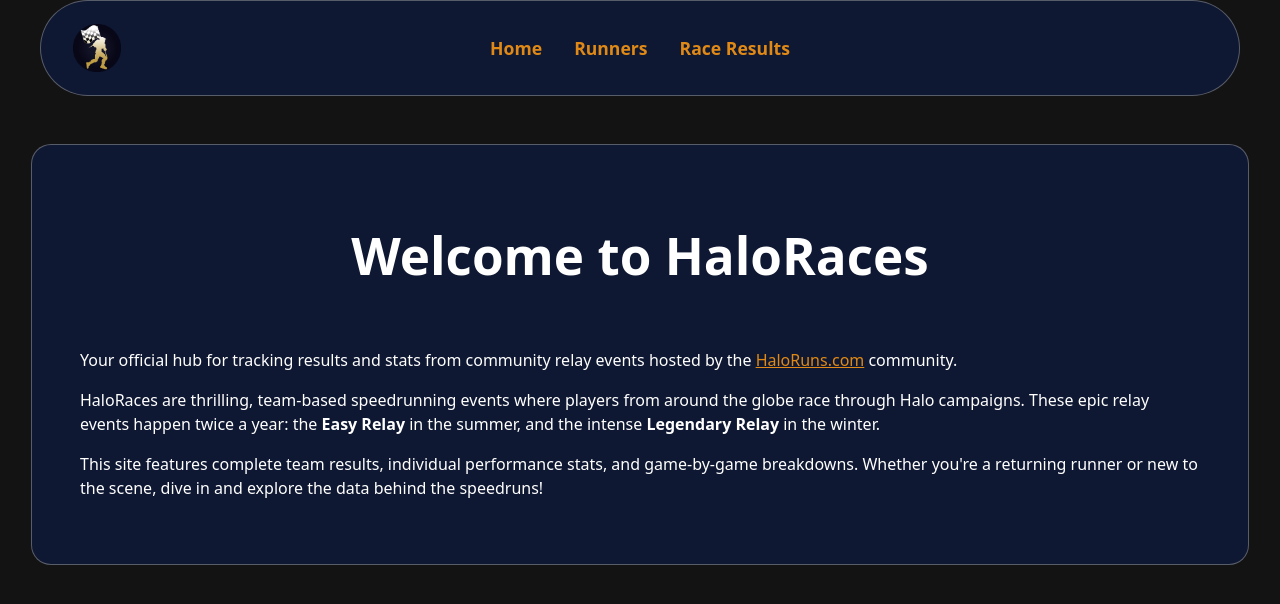
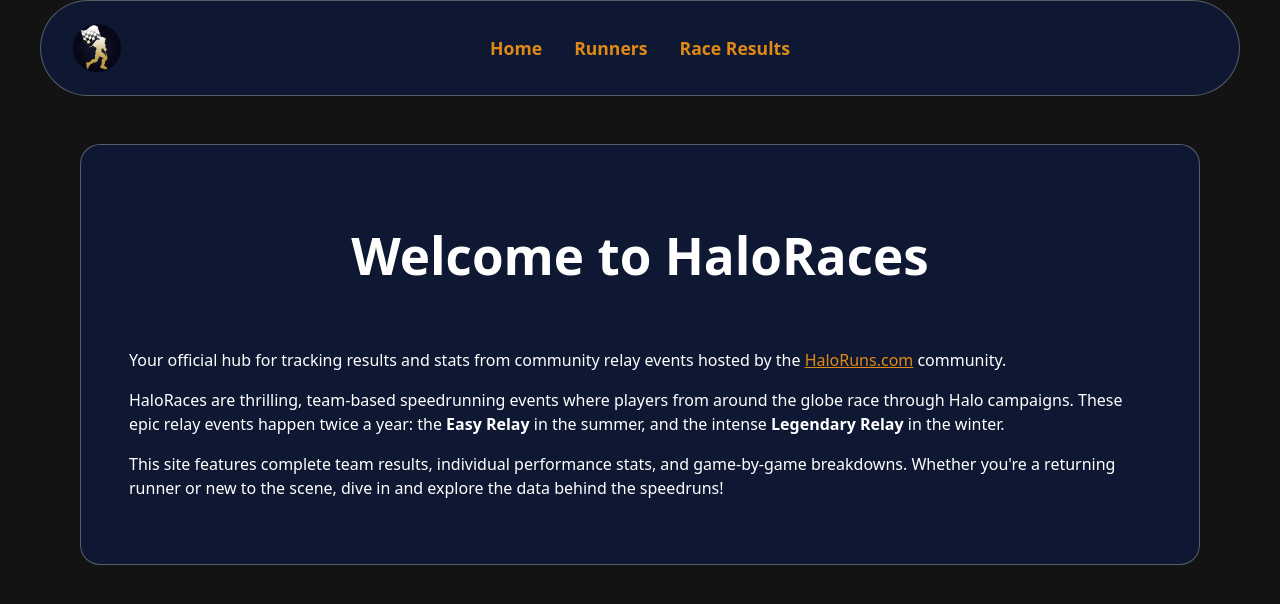
Before and after one commit to DavidSpartan95/HaloracesWeb, a Vue app in the folder haloraces-web/: page /#/home in a window 1280 px wide. Shown: the top 604 px of the page. Built offline with nearby package versions, Linux system fonts and the light colour scheme.

Commit message:
Home screen message retrains changed

```diff
--- a/haloraces-web/src/views/Home.vue
+++ b/haloraces-web/src/views/Home.vue
@@ -29,29 +29,31 @@
 </script>
 
 <style scoped>
+
 .hello {
   display: flex;
-  flex-direction: column;
-  align-items: center;
-  justify-content: center;
-  padding-top: 48px;
+  justify-content: center; /* horizontal centering */
   text-align: center;
+  padding-top: 48px; /* keep your original top spacing */
 }
 
 
 .hello-box {
   display: flex;
-  max-width: 1120px;
-  min-width: 900px;
-  padding: 48px;
   flex-direction: column;
   justify-content: center;
   gap: 14px;
+
+  max-width: 1120px;
+  width: 100%;          /* ✅ allow shrinking */
+  padding: 48px;
+  box-sizing: border-box;
 
   border-radius: 20px;
   border: 1px solid rgba(161, 161, 161, 0.50);
   background: #0F1832;
 }
+
 
 .hello-breadtext {
   text-align: left
```
